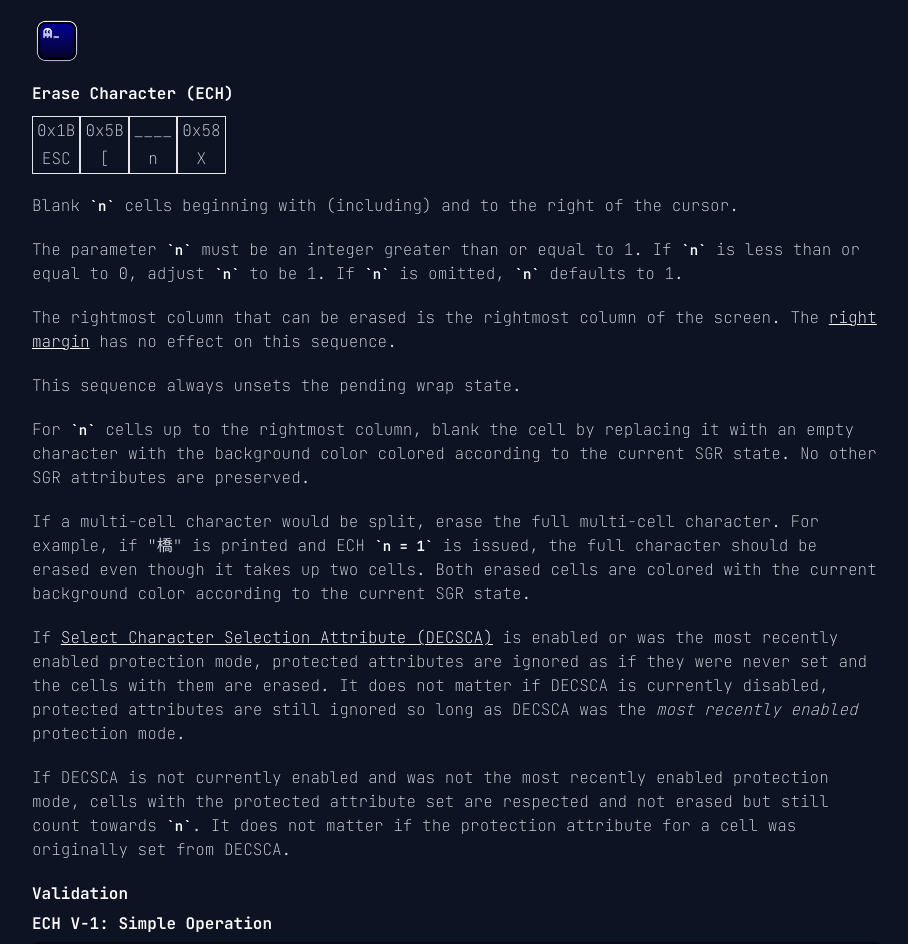
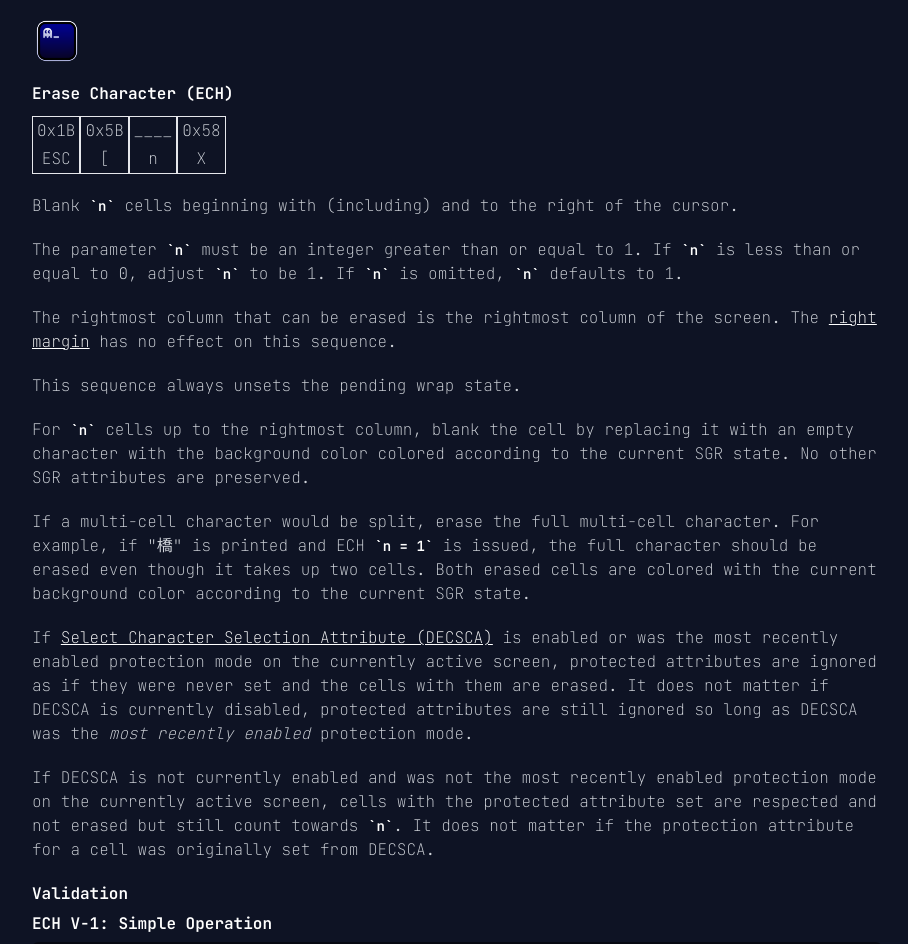
Before and after one commit to zen-xu/ghostty, a Next.js app in the folder website/: page /vt/ech in a window 1280 px wide. Shown: the top 944 px of the page, without its empty margins (183-1091 px from the left). Built offline with nearby package versions, Linux system fonts and the light colour scheme.

Commit message:
terminal: ECH handles protection attributes properly

```diff
--- a/website/app/vt/ech/page.mdx
+++ b/website/app/vt/ech/page.mdx
@@ -25,16 +25,16 @@ Both erased cells are colored with the current background color according
 to the current SGR state.
 
 If [Select Character Selection Attribute (DECSCA)](#TODO) is enabled
-or was the most recently enabled protection mode,
+or was the most recently enabled protection mode on the currently active screen,
 protected attributes are ignored as if they were never set and the cells
 with them are erased. It does not matter if DECSCA is currently disabled,
 protected attributes are still ignored so long as DECSCA was the
 _most recently enabled_ protection mode.
 
 If DECSCA is not currently enabled and was not the most recently enabled protection
-mode, cells with the protected attribute set are respected and not erased but
-still count towards `n`. It does not matter if the protection attribute for a
-cell was originally set from DECSCA.
+mode on the currently active screen, cells with the protected attribute set are
+respected and not erased but still count towards `n`. It does not matter if the
+protection attribute for a cell was originally set from DECSCA.
 
 ## Validation
 
```
Also changed, not shown: 2 other files (tests, documents, lock files or other folders).
